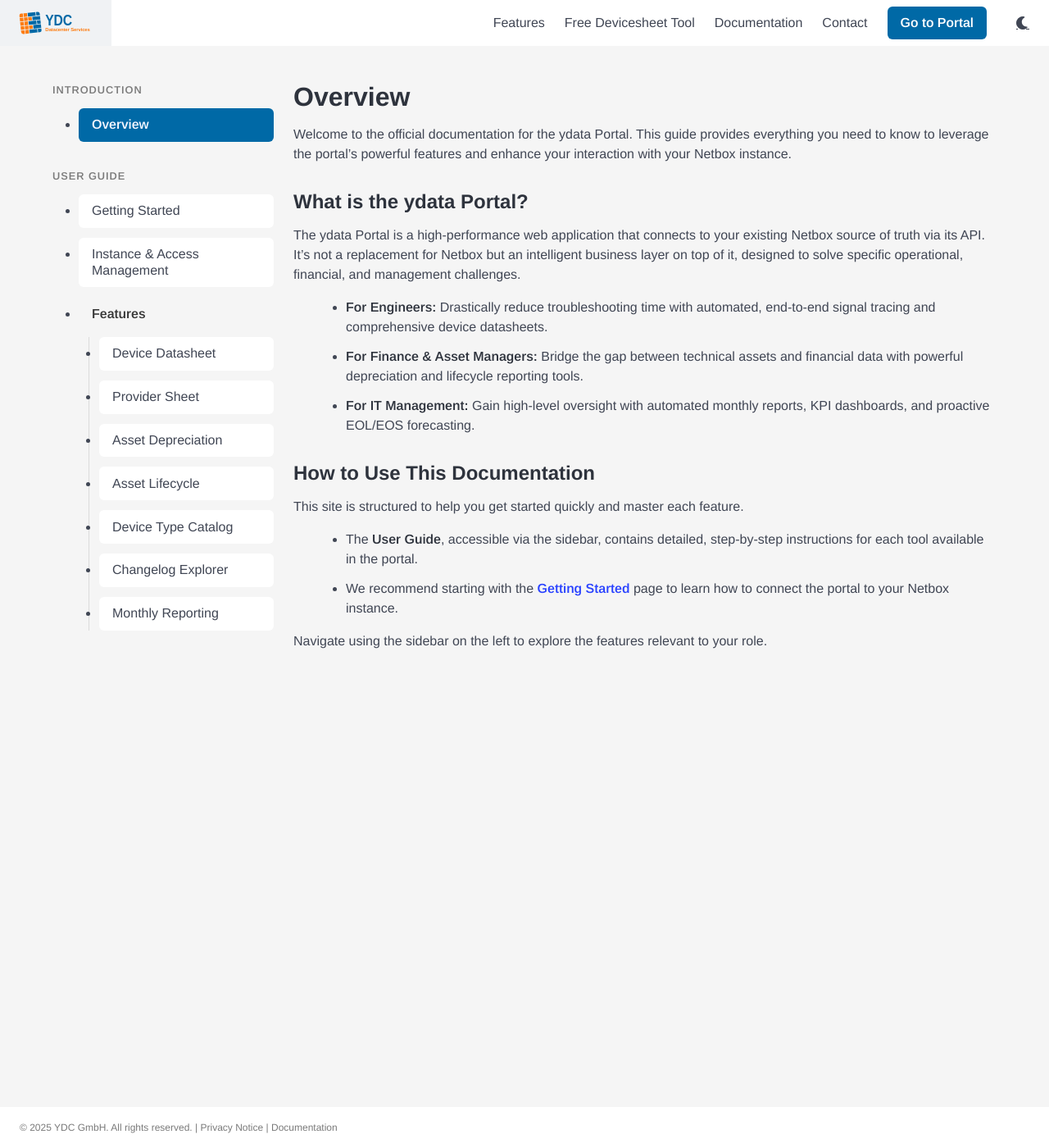
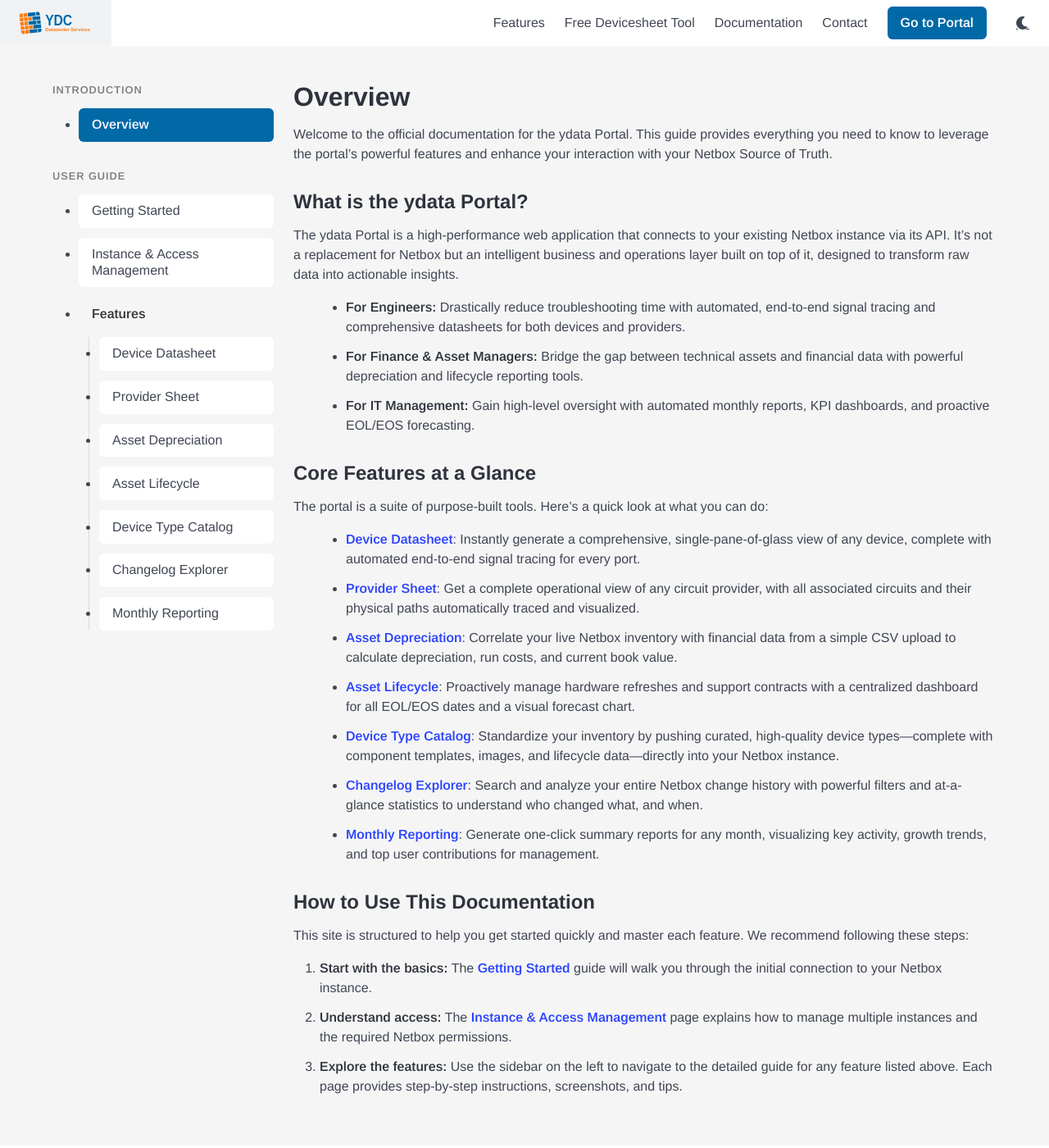
Before and after one commit to ydata-ch/ydata-ch, a Jekyll site: the page built from docs/index.md, in a window 1280 px wide and 1400 px high. Shown: the whole window at 82% size. Built offline with Jekyll 4.4.1, drawn with Linux system fonts in a browser that asks for light colours; nearby versions of some CDN libraries.

Commit message:
overview

```diff
--- a/docs/index.md
+++ b/docs/index.md
@@ -3,21 +3,38 @@
 title: Overview
 ---
 
-Welcome to the official documentation for the ydata Portal. This guide provides everything you need to know to leverage the portal's powerful features and enhance your interaction with your Netbox instance.
+Welcome to the official documentation for the ydata Portal. This guide provides everything you need to know to leverage the portal's powerful features and enhance your interaction with your Netbox Source of Truth.
 
 ### What is the ydata Portal?
 
-The ydata Portal is a high-performance web application that connects to your existing Netbox source of truth via its API. It's not a replacement for Netbox but an intelligent business layer on top of it, designed to solve specific operational, financial, and management challenges.
+The ydata Portal is a high-performance web application that connects to your existing Netbox instance via its API. It's not a replacement for Netbox but an intelligent business and operations layer built on top of it, designed to transform raw data into actionable insights.
 
-*   **For Engineers:** Drastically reduce troubleshooting time with automated, end-to-end signal tracing and comprehensive device datasheets.
+*   **For Engineers:** Drastically reduce troubleshooting time with automated, end-to-end signal tracing and comprehensive datasheets for both devices and providers.
 *   **For Finance & Asset Managers:** Bridge the gap between technical assets and financial data with powerful depreciation and lifecycle reporting tools.
 *   **For IT Management:** Gain high-level oversight with automated monthly reports, KPI dashboards, and proactive EOL/EOS forecasting.
 
+### Core Features at a Glance
+
+The portal is a suite of purpose-built tools. Here's a quick look at what you can do:
+
+*   **[Device Datasheet]({{ '/docs/guide/feature-datasheet.html' | relative_url }})**: Instantly generate a comprehensive, single-pane-of-glass view of any device, complete with automated end-to-end signal tracing for every port.
+
+*   **[Provider Sheet]({{ '/docs/guide/feature-providersheet.html' | relative_url }})**: Get a complete operational view of any circuit provider, with all associated circuits and their physical paths automatically traced and visualized.
+
+*   **[Asset Depreciation]({{ '/docs/guide/feature-depreciation.html' | relative_url }})**: Correlate your live Netbox inventory with financial data from a simple CSV upload to calculate depreciation, run costs, and current book value.
+
+*   **[Asset Lifecycle]({{ '/docs/guide/feature-lifecycle.html' | relative_url }})**: Proactively manage hardware refreshes and support contracts with a centralized dashboard for all EOL/EOS dates and a visual forecast chart.
+
+*   **[Device Type Catalog]({{ '/docs/guide/feature-type-catalog.html' | relative_url }})**: Standardize your inventory by pushing curated, high-quality device types—complete with component templates, images, and lifecycle data—directly into your Netbox instance.
+
+*   **[Changelog Explorer]({{ '/docs/guide/feature-changelog.html' | relative_url }})**: Search and analyze your entire Netbox change history with powerful filters and at-a-glance statistics to understand who changed what, and when.
+
+*   **[Monthly Reporting]({{ '/docs/guide/feature-monthly-reporting.html' | relative_url }})**: Generate one-click summary reports for any month, visualizing key activity, growth trends, and top user contributions for management.
+
 ### How to Use This Documentation
 
-This site is structured to help you get started quickly and master each feature.
+This site is structured to help you get started quickly and master each feature. We recommend following these steps:
 
-*   The **User Guide**, accessible via the sidebar, contains detailed, step-by-step instructions for each tool available in the portal.
-*   We recommend starting with the **[Getting Started]({{ '/docs/guide/getting-started.html' | relative_url }})** page to learn how to connect the portal to your Netbox instance.
-
-Navigate using the sidebar on the left to explore the features relevant to your role.
+1.  **Start with the basics:** The **[Getting Started]({{ '/docs/guide/getting-started.html' | relative_url }})** guide will walk you through the initial connection to your Netbox instance.
+2.  **Understand access:** The **[Instance & Access Management]({{ '/docs/guide/access-management.html' | relative_url }})** page explains how to manage multiple instances and the required Netbox permissions.
+3.  **Explore the features:** Use the sidebar on the left to navigate to the detailed guide for any feature listed above. Each page provides step-by-step instructions, screenshots, and tips.
```
